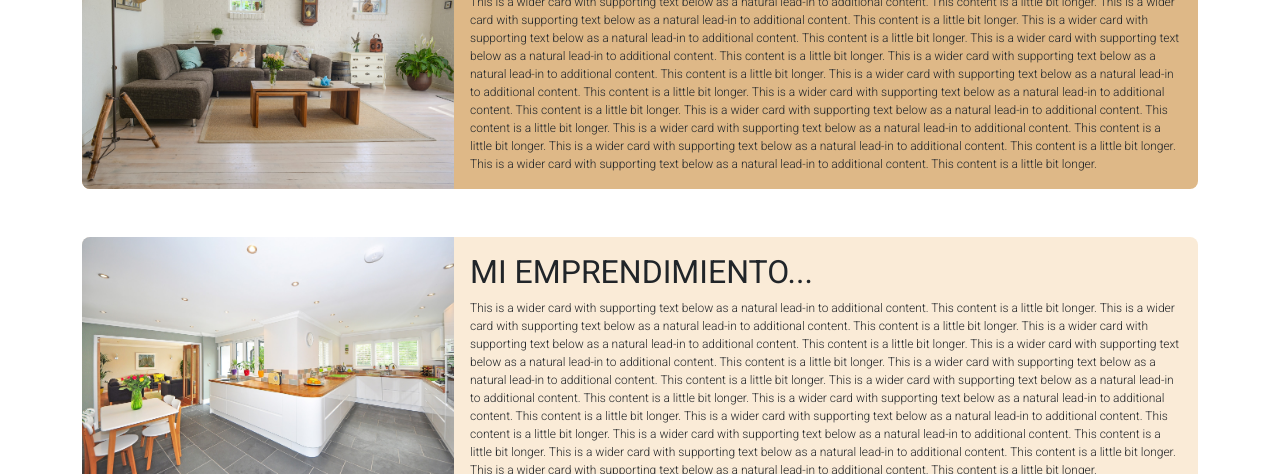
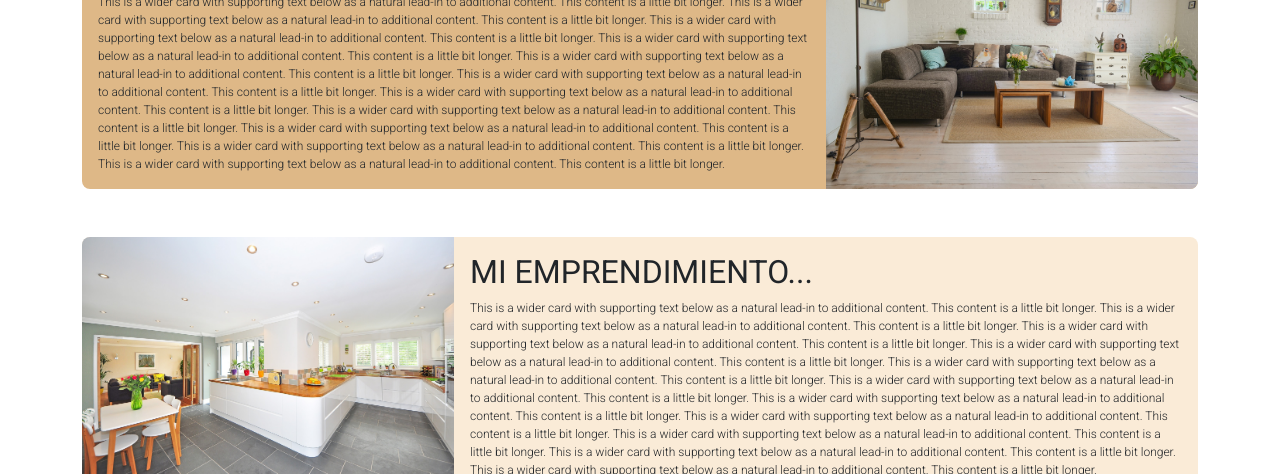
Before and after one commit to AgustinEzequielDiaz/PreEntrega3Diaz, a plain HTML site: page pages/sobremi.html in a window 1280 px wide. Shown: the part 626-1100 px from the top of the page. Drawn offline with nearby package versions, Linux system fonts and the light colour scheme.

Commit message:
cards pares en page sobre mi invertidas

```diff
--- a/css/styles.css
+++ b/css/styles.css
@@ -500,8 +500,16 @@ button{
 }
 
 .contenedorCardPar{
+    flex-direction: row-reverse;
     background-color: burlywood;
     border-radius: .5rem;
+}
+
+.contenedorCardPar img{
+    border-top-left-radius: .5rem;
+    border-bottom-left-radius: 0;
+    border-top-right-radius: .5rem;
+    border-bottom-right-radius: .5rem;
 }
 
 .contenedorCardImpar{
@@ -534,6 +542,7 @@ button{
 
     .imgSobreMi{
         border-top-right-radius: .5rem;
+        border-top-left-radius: .5rem;
         border-bottom-left-radius: 0;
     }
 
```
